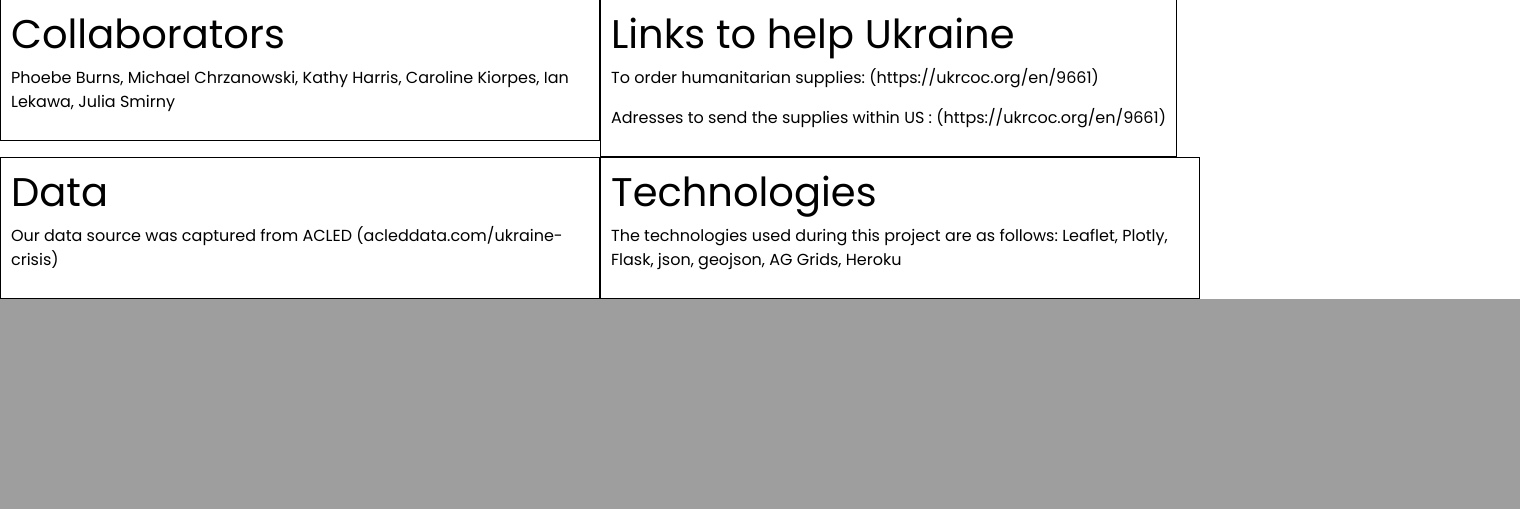
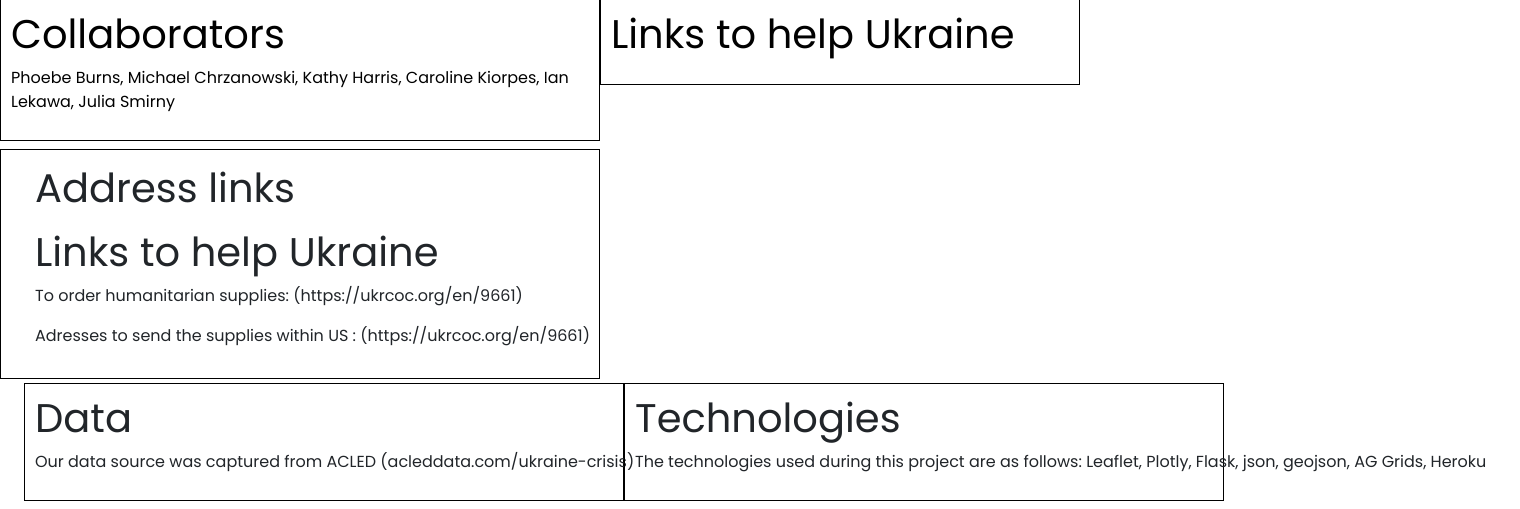
Before and after one commit to cekiorpes/Project_3, a Python web app: template ukraine-conflict/templates/Resources.html in a window 1520 px wide. Shown: the part 801-1310 px from the top of the page. Before the commit the page ends 1100 px from the top, so only its background shows below. Run offline with Jinja, Linux system fonts and the light colour scheme; the template is opened without the code that fills it, so the values that code supplies are empty.

Commit message:
Update Resources.html

```diff
--- a/ukraine-conflict/templates/Resources.html
+++ b/ukraine-conflict/templates/Resources.html
@@ -48,6 +48,9 @@
                                 <li class="nav-item">
                                 <a class="nav-link" href="{{ url_for('links') }}"> Humanitarian Help Links </a>
                               </li>
+                                <li class="nav-item">
+                                <a class="nav-link" href="{{ url_for('links') }}"> Address links </a>
+                              </li>
                               <li class="nav-item">
                                 <a
                                   class="nav-link"
@@ -68,6 +71,12 @@
       <p>Phoebe Burns, Michael Chrzanowski, Kathy Harris, Caroline Kiorpes, Ian Lekawa, Julia Smirny</p>
     </div>
     <div class="block">
+        <h1>Links to help Ukraine</h1>
+        <a class="dropdown-item" href="humanitarian_aid.html">
+    </div>
+    <div class="block">
+        <h1>Address links</h1>
+        <a class="dropdown-item" href="shipping_addresses.html">
       <h1>Links to help Ukraine</h1>
       <p>To order humanitarian supplies: (https://ukrcoc.org/en/9661)</p>
       <p>Adresses to send the supplies within US : (https://ukrcoc.org/en/9661)</p>
```
